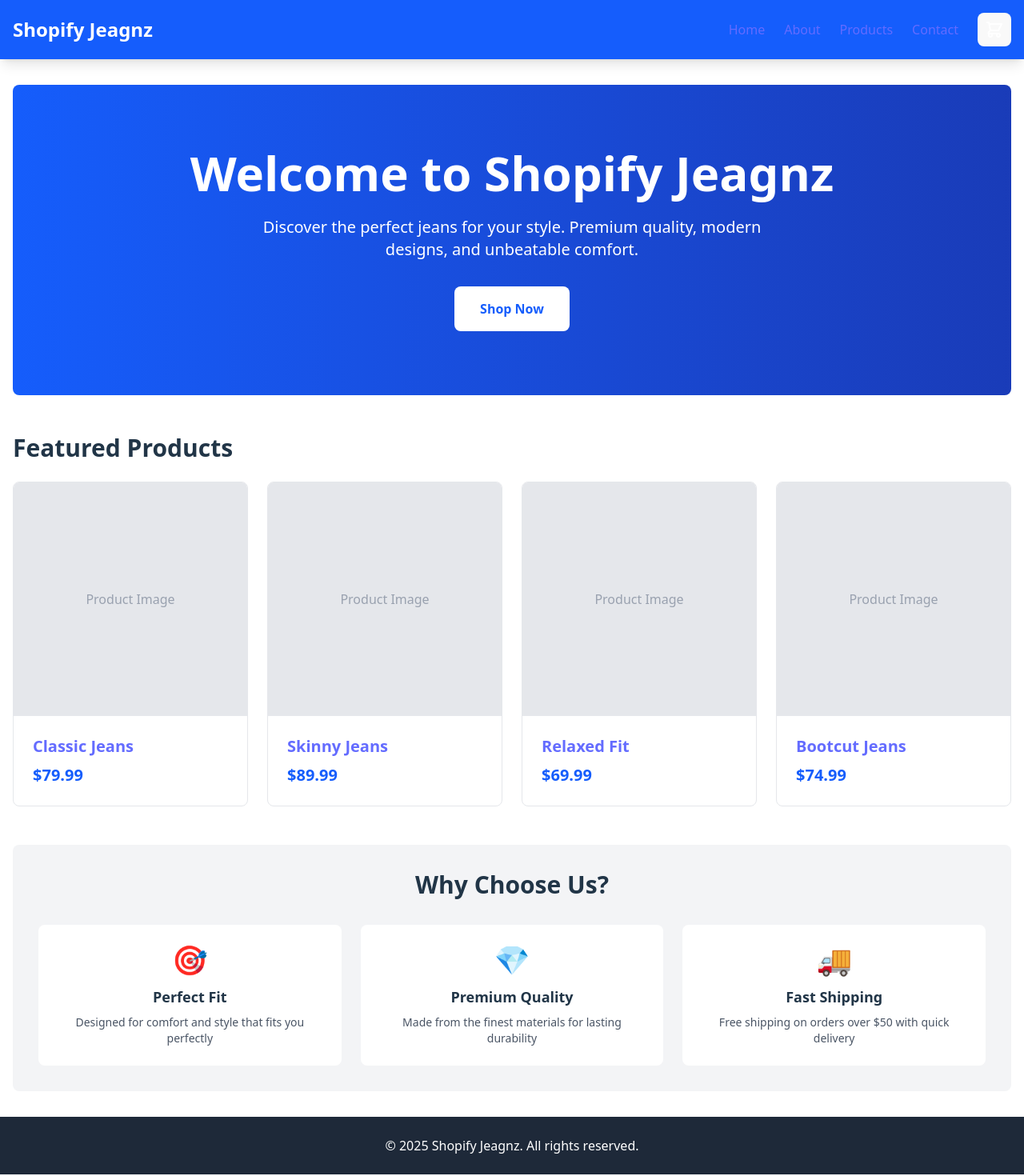
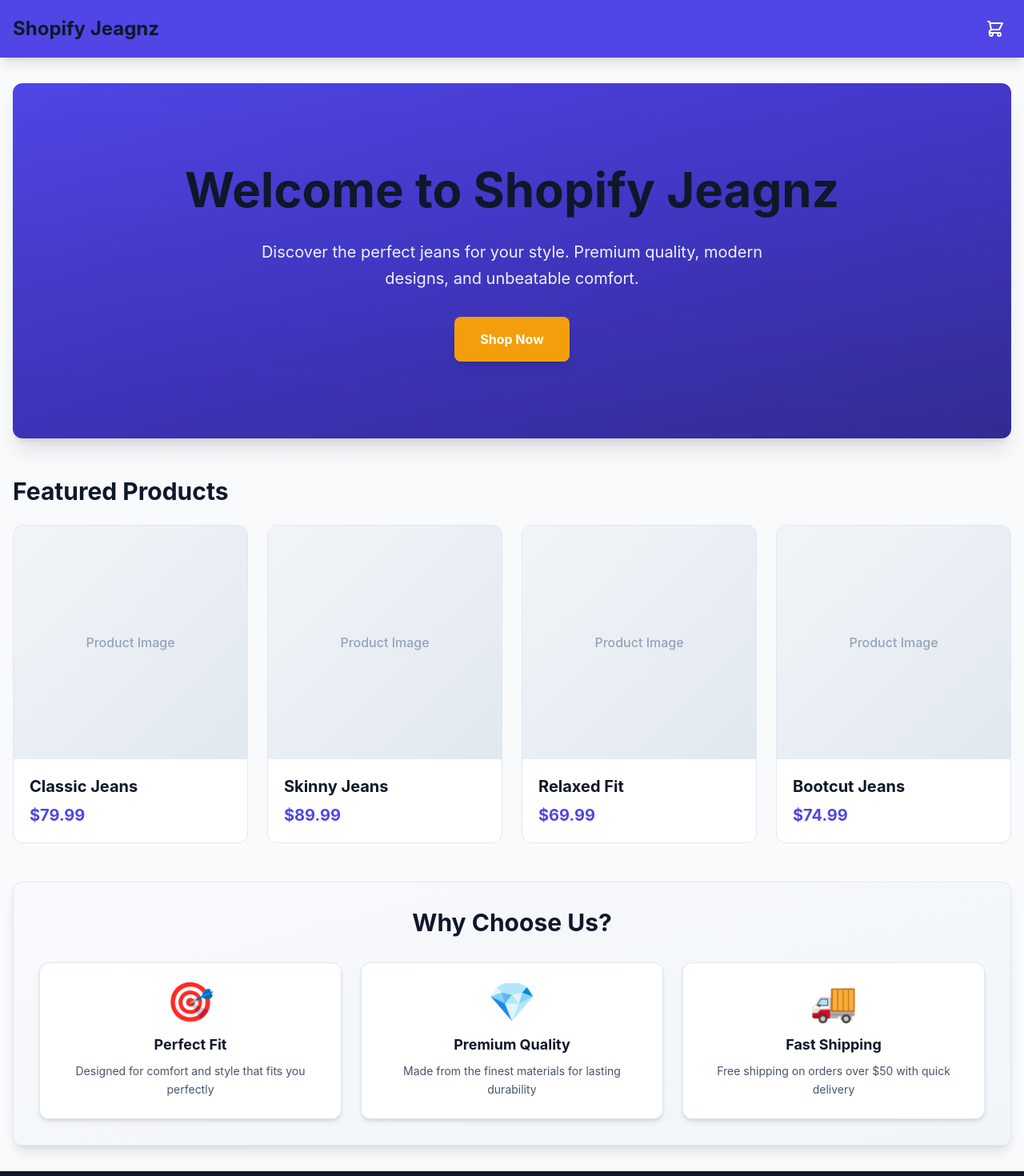
Before and after one commit to jeremyagnz/Shopify-Jeagnz, a React (Vite) app: page / in a window 1280 px wide. Shown: the top 1470 px of the page at 80% size. Built offline with nearby package versions, Linux system fonts and the light colour scheme.

Commit message:
Implement professional UI color palette with custom design system
Co-authored-by: jeremyagnz <35277430+jeremyagnz@users.noreply.github.com>

```diff
--- a/src/components/Hero.tsx
+++ b/src/components/Hero.tsx
@@ -9,20 +9,23 @@ interface HeroProps {
 
 function Hero({ title, subtitle, ctaText, ctaLink }: HeroProps) {
   return (
-    <section className="bg-gradient-to-r from-blue-600 to-blue-800 text-white rounded-lg overflow-hidden mb-6 sm:mb-8 md:mb-12">
-      <div className="px-4 py-8 sm:px-6 sm:py-12 md:px-8 md:py-16 lg:py-20 text-center">
-        <h1 className="text-3xl xs:text-4xl sm:text-5xl md:text-6xl font-bold mb-4 sm:mb-6">
+    <section className="bg-gradient-to-br from-primary-600 via-primary-700 to-primary-800 text-white rounded-xl overflow-hidden mb-6 sm:mb-8 md:mb-12 shadow-xl">
+      <div className="px-4 py-10 sm:px-6 sm:py-14 md:px-8 md:py-20 lg:py-24 text-center relative">
+        <div className="absolute inset-0 bg-gradient-to-t from-black/10 to-transparent"></div>
+        <div className="relative z-10">
+          <h1 className="text-3xl xs:text-4xl sm:text-5xl md:text-6xl font-bold mb-4 sm:mb-6 leading-tight">
             {title}
           </h1>
-        <p className="text-base sm:text-lg md:text-xl mb-6 sm:mb-8 max-w-2xl mx-auto px-4">
+          <p className="text-base sm:text-lg md:text-xl mb-6 sm:mb-8 max-w-2xl mx-auto px-4 text-primary-50 leading-relaxed">
             {subtitle}
           </p>
           <Link
             to={ctaLink}
-          className="inline-block bg-white text-blue-600 font-semibold px-6 py-3 sm:px-8 sm:py-4 rounded-lg hover:bg-blue-50 transition-colors text-sm sm:text-base"
+            className="inline-block bg-secondary-500 hover:bg-secondary-600 text-white font-bold px-6 py-3 sm:px-8 sm:py-4 rounded-lg transition-all text-sm sm:text-base shadow-lg hover:shadow-xl transform hover:-translate-y-0.5"
           >
             {ctaText}
           </Link>
+        </div>
       </div>
     </section>
   )
--- a/src/components/Layout.tsx
+++ b/src/components/Layout.tsx
@@ -19,36 +19,36 @@ function Layout() {
   const totalItems = getTotalItems()
 
   return (
-    <div className="min-h-screen flex flex-col">
-      <header className="bg-blue-600 text-white shadow-lg">
+    <div className="min-h-screen flex flex-col bg-neutral-50">
+      <header className="bg-primary-600 text-white shadow-lg">
         <nav className="container mx-auto px-4 py-4">
           <div className="flex items-center justify-between">
             <h1 className="text-xl sm:text-2xl font-bold">Shopify Jeagnz</h1>
 
             {/* Desktop Navigation */}
             <div className="hidden md:flex items-center gap-4 lg:gap-6">
-              <Link to="/" className="hover:text-blue-200 transition-colors">
+              <Link to="/" className="hover:text-primary-100 transition-colors font-medium">
                 Home
               </Link>
-              <Link to="/about" className="hover:text-blue-200 transition-colors">
+              <Link to="/about" className="hover:text-primary-100 transition-colors font-medium">
                 About
               </Link>
-              <Link to="/products" className="hover:text-blue-200 transition-colors">
+              <Link to="/products" className="hover:text-primary-100 transition-colors font-medium">
                 Products
               </Link>
-              <Link to="/contact" className="hover:text-blue-200 transition-colors">
+              <Link to="/contact" className="hover:text-primary-100 transition-colors font-medium">
                 Contact
               </Link>
               <button
                 onClick={toggleCart}
-                className="relative p-2 hover:bg-blue-700 rounded-lg transition-colors"
+                className="relative p-2 hover:bg-primary-700 rounded-lg transition-colors"
                 aria-label="Shopping cart"
               >
                 <svg className="w-6 h-6" fill="none" strokeLinecap="round" strokeLinejoin="round" strokeWidth="2" viewBox="0 0 24 24" stroke="currentColor">
                   <path d="M3 3h2l.4 2M7 13h10l4-8H5.4M7 13L5.4 5M7 13l-2.293 2.293c-.63.63-.184 1.707.707 1.707H17m0 0a2 2 0 100 4 2 2 0 000-4zm-8 2a2 2 0 11-4 0 2 2 0 014 0z" />
                 </svg>
                 {totalItems > 0 && (
-                  <span className="absolute -top-1 -right-1 bg-red-500 text-white text-xs rounded-full w-5 h-5 flex items-center justify-center">
+                  <span className="absolute -top-1 -right-1 bg-secondary-500 text-white text-xs rounded-full w-5 h-5 flex items-center justify-center font-bold shadow-md">
                     {totalItems}
                   </span>
                 )}
@@ -59,21 +59,21 @@ function Layout() {
             <div className="md:hidden flex items-center gap-2">
               <button
                 onClick={toggleCart}
-                className="relative p-2 rounded-lg hover:bg-blue-700 transition-colors"
+                className="relative p-2 rounded-lg hover:bg-primary-700 transition-colors"
                 aria-label="Shopping cart"
               >
                 <svg className="w-6 h-6" fill="none" strokeLinecap="round" strokeLinejoin="round" strokeWidth="2" viewBox="0 0 24 24" stroke="currentColor">
                   <path d="M3 3h2l.4 2M7 13h10l4-8H5.4M7 13L5.4 5M7 13l-2.293 2.293c-.63.63-.184 1.707.707 1.707H17m0 0a2 2 0 100 4 2 2 0 000-4zm-8 2a2 2 0 11-4 0 2 2 0 014 0z" />
                 </svg>
                 {totalItems > 0 && (
-                  <span className="absolute -top-1 -right-1 bg-red-500 text-white text-xs rounded-full w-5 h-5 flex items-center justify-center">
+                  <span className="absolute -top-1 -right-1 bg-secondary-500 text-white text-xs rounded-full w-5 h-5 flex items-center justify-center font-bold shadow-md">
                     {totalItems}
                   </span>
                 )}
               </button>
               <button
                 onClick={toggleMobileMenu}
-                className="p-2 rounded-lg hover:bg-blue-700 transition-colors"
+                className="p-2 rounded-lg hover:bg-primary-700 transition-colors"
                 aria-label="Toggle menu"
               >
                 <svg
@@ -101,7 +101,7 @@ function Layout() {
               <li>
                 <Link
                   to="/"
-                  className="block py-2 px-4 rounded hover:bg-blue-700 transition-colors"
+                  className="block py-2 px-4 rounded hover:bg-primary-700 transition-colors font-medium"
                   onClick={() => setIsMobileMenuOpen(false)}
                 >
                   Home
@@ -110,7 +110,7 @@ function Layout() {
               <li>
                 <Link
                   to="/about"
-                  className="block py-2 px-4 rounded hover:bg-blue-700 transition-colors"
+                  className="block py-2 px-4 rounded hover:bg-primary-700 transition-colors font-medium"
                   onClick={() => setIsMobileMenuOpen(false)}
                 >
                   About
@@ -119,7 +119,7 @@ function Layout() {
               <li>
                 <Link
                   to="/products"
-                  className="block py-2 px-4 rounded hover:bg-blue-700 transition-colors"
+                  className="block py-2 px-4 rounded hover:bg-primary-700 transition-colors font-medium"
                   onClick={() => setIsMobileMenuOpen(false)}
                 >
                   Products
@@ -128,7 +128,7 @@ function Layout() {
               <li>
                 <Link
                   to="/contact"
-                  className="block py-2 px-4 rounded hover:bg-blue-700 transition-colors"
+                  className="block py-2 px-4 rounded hover:bg-primary-700 transition-colors font-medium"
                   onClick={() => setIsMobileMenuOpen(false)}
                 >
                   Contact
@@ -174,9 +174,12 @@ function Layout() {
         <Outlet />
       </main>
 
-      <footer className="bg-gray-800 text-white py-4 sm:py-6">
-        <div className="container mx-auto px-4 text-center">
-          <p className="text-sm sm:text-base">&copy; 2025 Shopify Jeagnz. All rights reserved.</p>
+      <footer className="bg-neutral-900 text-neutral-100 py-6 sm:py-8 mt-auto">
+        <div className="container mx-auto px-4">
+          <div className="text-center">
+            <p className="text-sm sm:text-base mb-2">&copy; 2025 Shopify Jeagnz. All rights reserved.</p>
+            <p className="text-xs sm:text-sm text-neutral-400">Premium denim for every style</p>
+          </div>
         </div>
       </footer>
     </div>
--- a/src/components/ProductCard.tsx
+++ b/src/components/ProductCard.tsx
@@ -9,16 +9,17 @@ function ProductCard({ product }: ProductCardProps) {
   return (
     <Link
       to={`/products/${product.id}`}
-      className="bg-white border border-gray-200 rounded-lg overflow-hidden hover:shadow-lg transition-shadow flex flex-col h-full"
+      className="bg-white border border-neutral-200 rounded-xl overflow-hidden hover:shadow-xl hover:border-primary-300 transition-all duration-300 flex flex-col h-full group"
     >
-      <div className="bg-gray-200 aspect-square flex items-center justify-center">
-        <span className="text-gray-400 text-sm sm:text-base">Product Image</span>
+      <div className="bg-gradient-to-br from-neutral-100 to-neutral-200 aspect-square flex items-center justify-center relative overflow-hidden">
+        <span className="text-neutral-400 text-sm sm:text-base font-medium">Product Image</span>
+        <div className="absolute inset-0 bg-primary-600/0 group-hover:bg-primary-600/5 transition-colors duration-300"></div>
       </div>
-      <div className="p-3 sm:p-4 md:p-6 flex flex-col flex-1">
-        <h3 className="text-base sm:text-lg md:text-xl font-semibold mb-2 line-clamp-2">
+      <div className="p-3 sm:p-4 md:p-5 flex flex-col flex-1">
+        <h3 className="text-base sm:text-lg md:text-xl font-bold mb-2 line-clamp-2 text-neutral-900 group-hover:text-primary-600 transition-colors">
           {product.name}
         </h3>
-        <p className="text-blue-600 font-bold text-lg sm:text-xl mt-auto">
+        <p className="text-primary-600 font-bold text-lg sm:text-xl mt-auto">
           {product.price}
         </p>
       </div>
--- a/src/index.css
+++ b/src/index.css
@@ -8,17 +8,65 @@
   --breakpoint-lg: 1024px;
   --breakpoint-xl: 1280px;
   --breakpoint-2xl: 1536px;
+
+  /* Custom Color Palette - E-commerce Theme */
+  /* Primary - Indigo (Modern, trustworthy) */
+  --color-primary-50: #eef2ff;
+  --color-primary-100: #e0e7ff;
+  --color-primary-200: #c7d2fe;
+  --color-primary-300: #a5b4fc;
+  --color-primary-400: #818cf8;
+  --color-primary-500: #6366f1;
+  --color-primary-600: #4f46e5;
+  --color-primary-700: #4338ca;
+  --color-primary-800: #3730a3;
+  --color-primary-900: #312e81;
+
+  /* Secondary - Amber (Warm, attention-grabbing) */
+  --color-secondary-50: #fffbeb;
+  --color-secondary-100: #fef3c7;
+  --color-secondary-200: #fde68a;
+  --color-secondary-300: #fcd34d;
+  --color-secondary-400: #fbbf24;
+  --color-secondary-500: #f59e0b;
+  --color-secondary-600: #d97706;
+  --color-secondary-700: #b45309;
+  --color-secondary-800: #92400e;
+  --color-secondary-900: #78350f;
+
+  /* Accent - Emerald (Success, eco-friendly) */
+  --color-accent-50: #ecfdf5;
+  --color-accent-100: #d1fae5;
+  --color-accent-200: #a7f3d0;
+  --color-accent-300: #6ee7b7;
+  --color-accent-400: #34d399;
+  --color-accent-500: #10b981;
+  --color-accent-600: #059669;
+  --color-accent-700: #047857;
+  --color-accent-800: #065f46;
+  --color-accent-900: #064e3b;
+
+  /* Neutral - Slate (Modern, professional) */
+  --color-neutral-50: #f8fafc;
+  --color-neutral-100: #f1f5f9;
+  --color-neutral-200: #e2e8f0;
+  --color-neutral-300: #cbd5e1;
+  --color-neutral-400: #94a3b8;
+  --color-neutral-500: #64748b;
+  --color-neutral-600: #475569;
+  --color-neutral-700: #334155;
+  --color-neutral-800: #1e293b;
+  --color-neutral-900: #0f172a;
 }
 
 @layer base {
   :root {
-    font-family: system-ui, Avenir, Helvetica, Arial, sans-serif;
-    line-height: 1.5;
+    font-family: 'Inter', system-ui, -apple-system, 'Segoe UI', sans-serif;
+    line-height: 1.6;
     font-weight: 400;
 
-    color-scheme: light dark;
-    color: rgba(255, 255, 255, 0.87);
-    background-color: #242424;
+    color: var(--color-neutral-800);
+    background-color: var(--color-neutral-50);
 
     font-synthesis: none;
     text-rendering: optimizeLegibility;
@@ -26,57 +74,29 @@
     -moz-osx-font-smoothing: grayscale;
   }
 
-  a {
-    font-weight: 500;
-    color: #646cff;
-    text-decoration: inherit;
-  }
-  a:hover {
-    color: #535bf2;
-  }
-
   body {
     margin: 0;
-    display: flex;
-    place-items: center;
     min-width: 320px;
     min-height: 100vh;
   }
 
-  h1 {
-    font-size: 3.2em;
-    line-height: 1.1;
+  h1, h2, h3, h4, h5, h6 {
+    color: var(--color-neutral-900);
+    font-weight: 700;
+    line-height: 1.2;
   }
 
-  button {
-    border-radius: 8px;
-    border: 1px solid transparent;
-    padding: 0.6em 1.2em;
-    font-size: 1em;
-    font-weight: 500;
-    font-family: inherit;
-    background-color: #1a1a1a;
-    cursor: pointer;
-    transition: border-color 0.25s;
-  }
-  button:hover {
-    border-color: #646cff;
-  }
-  button:focus,
-  button:focus-visible {
-    outline: 4px auto -webkit-focus-ring-color;
+  a {
+    color: var(--color-primary-600);
+    text-decoration: none;
+    transition: color 0.2s ease;
   }
 
-  @media (prefers-color-scheme: light) {
-    :root {
-      color: #213547;
-      background-color: #ffffff;
-    }
-    a:hover {
-      color: #747bff;
-    }
-    button {
-      background-color: #f9f9f9;
-    }
+  a:hover {
+    color: var(--color-primary-700);
+  }
+
+  * {
+    box-sizing: border-box;
   }
 }
--- a/src/pages/Home.tsx
+++ b/src/pages/Home.tsx
@@ -13,31 +13,31 @@ function Home() {
       />
 
       <section className="mb-6 sm:mb-8 md:mb-12">
-        <h2 className="text-xl sm:text-2xl md:text-3xl font-bold mb-4 sm:mb-6">Featured Products</h2>
+        <h2 className="text-xl sm:text-2xl md:text-3xl font-bold mb-4 sm:mb-6 text-neutral-900">Featured Products</h2>
         <ProductGrid products={products} />
       </section>
 
-      <section className="bg-gray-100 rounded-lg p-4 sm:p-6 md:p-8 text-center">
-        <h2 className="text-xl sm:text-2xl md:text-3xl font-bold mb-3 sm:mb-4">Why Choose Us?</h2>
+      <section className="bg-gradient-to-br from-neutral-50 to-neutral-100 rounded-xl p-4 sm:p-6 md:p-8 text-center shadow-lg border border-neutral-200">
+        <h2 className="text-xl sm:text-2xl md:text-3xl font-bold mb-3 sm:mb-4 text-neutral-900">Why Choose Us?</h2>
         <div className="grid grid-cols-1 sm:grid-cols-2 lg:grid-cols-3 gap-4 sm:gap-6 mt-6 sm:mt-8">
-          <div className="bg-white p-4 sm:p-6 rounded-lg">
-            <div className="text-3xl sm:text-4xl mb-2 sm:mb-3">🎯</div>
-            <h3 className="text-base sm:text-lg font-semibold mb-2">Perfect Fit</h3>
-            <p className="text-xs sm:text-sm text-gray-600">
+          <div className="bg-white p-5 sm:p-6 rounded-xl shadow-md hover:shadow-lg transition-shadow border border-neutral-200">
+            <div className="text-4xl sm:text-5xl mb-3 sm:mb-4">🎯</div>
+            <h3 className="text-base sm:text-lg font-bold mb-2 text-neutral-900">Perfect Fit</h3>
+            <p className="text-xs sm:text-sm text-neutral-600 leading-relaxed">
               Designed for comfort and style that fits you perfectly
             </p>
           </div>
-          <div className="bg-white p-4 sm:p-6 rounded-lg">
-            <div className="text-3xl sm:text-4xl mb-2 sm:mb-3">💎</div>
-            <h3 className="text-base sm:text-lg font-semibold mb-2">Premium Quality</h3>
-            <p className="text-xs sm:text-sm text-gray-600">
+          <div className="bg-white p-5 sm:p-6 rounded-xl shadow-md hover:shadow-lg transition-shadow border border-neutral-200">
+            <div className="text-4xl sm:text-5xl mb-3 sm:mb-4">💎</div>
+            <h3 className="text-base sm:text-lg font-bold mb-2 text-neutral-900">Premium Quality</h3>
+            <p className="text-xs sm:text-sm text-neutral-600 leading-relaxed">
               Made from the finest materials for lasting durability
             </p>
           </div>
-          <div className="bg-white p-4 sm:p-6 rounded-lg sm:col-span-2 lg:col-span-1">
-            <div className="text-3xl sm:text-4xl mb-2 sm:mb-3">🚚</div>
-            <h3 className="text-base sm:text-lg font-semibold mb-2">Fast Shipping</h3>
-            <p className="text-xs sm:text-sm text-gray-600">
+          <div className="bg-white p-5 sm:p-6 rounded-xl shadow-md hover:shadow-lg transition-shadow border border-neutral-200 sm:col-span-2 lg:col-span-1">
+            <div className="text-4xl sm:text-5xl mb-3 sm:mb-4">🚚</div>
+            <h3 className="text-base sm:text-lg font-bold mb-2 text-neutral-900">Fast Shipping</h3>
+            <p className="text-xs sm:text-sm text-neutral-600 leading-relaxed">
               Free shipping on orders over $50 with quick delivery
             </p>
           </div>
--- a/src/pages/Products.tsx
+++ b/src/pages/Products.tsx
@@ -5,7 +5,7 @@ import ProductGrid from '../components/ProductGrid'
 function Products() {
   return (
     <div>
-      <h1 className="text-2xl sm:text-3xl md:text-4xl font-bold mb-4 sm:mb-6 md:mb-8">
+      <h1 className="text-2xl sm:text-3xl md:text-4xl font-bold mb-4 sm:mb-6 md:mb-8 text-neutral-900">
         Our Products
       </h1>
       <ProductGrid products={products} />
```
Also changed, not shown: src/components/Cart.tsx (+21 -17 lines), src/pages/About.tsx (+6 -6 lines), src/pages/Contact.tsx (+10 -10 lines), src/pages/ProductDetail.tsx (+13 -13 lines). Lines whose indentation alone changed are shown as unchanged.
